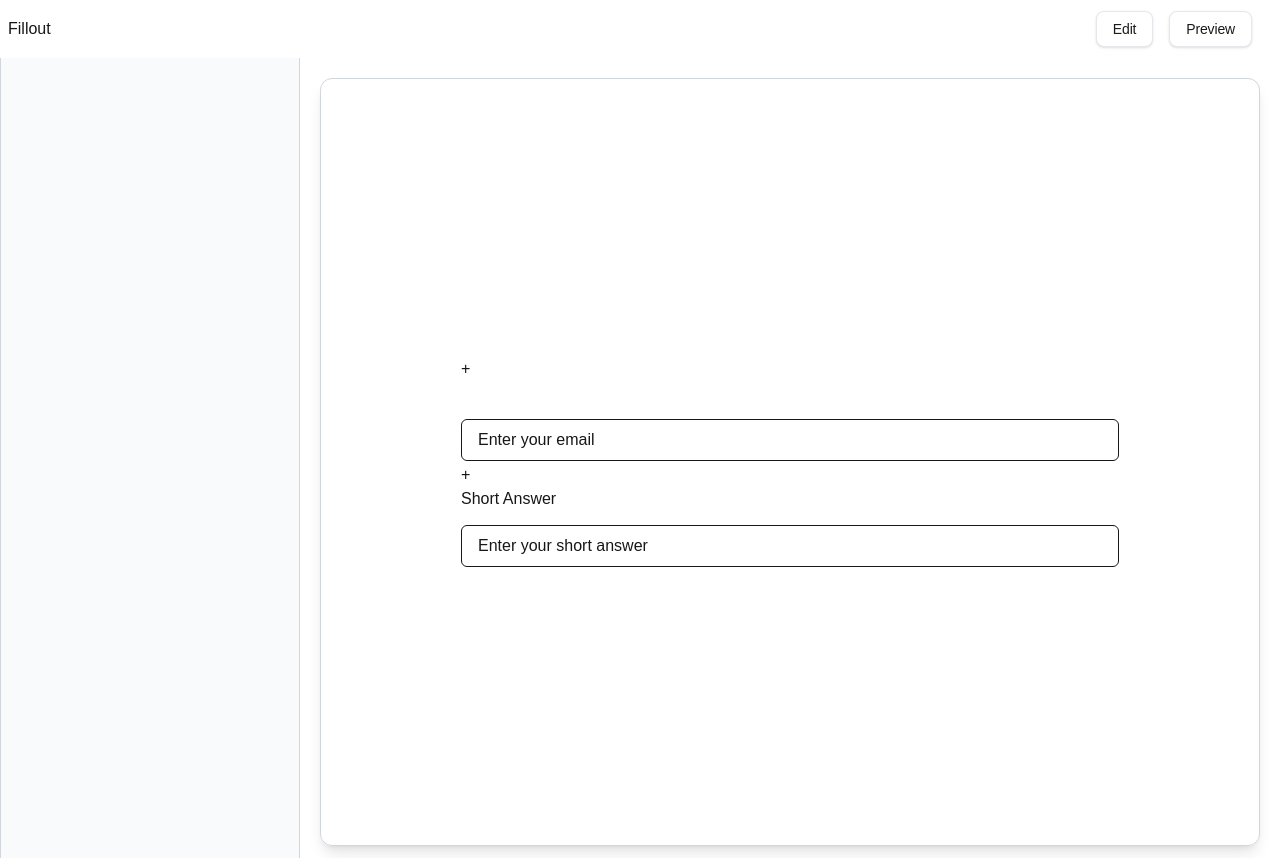
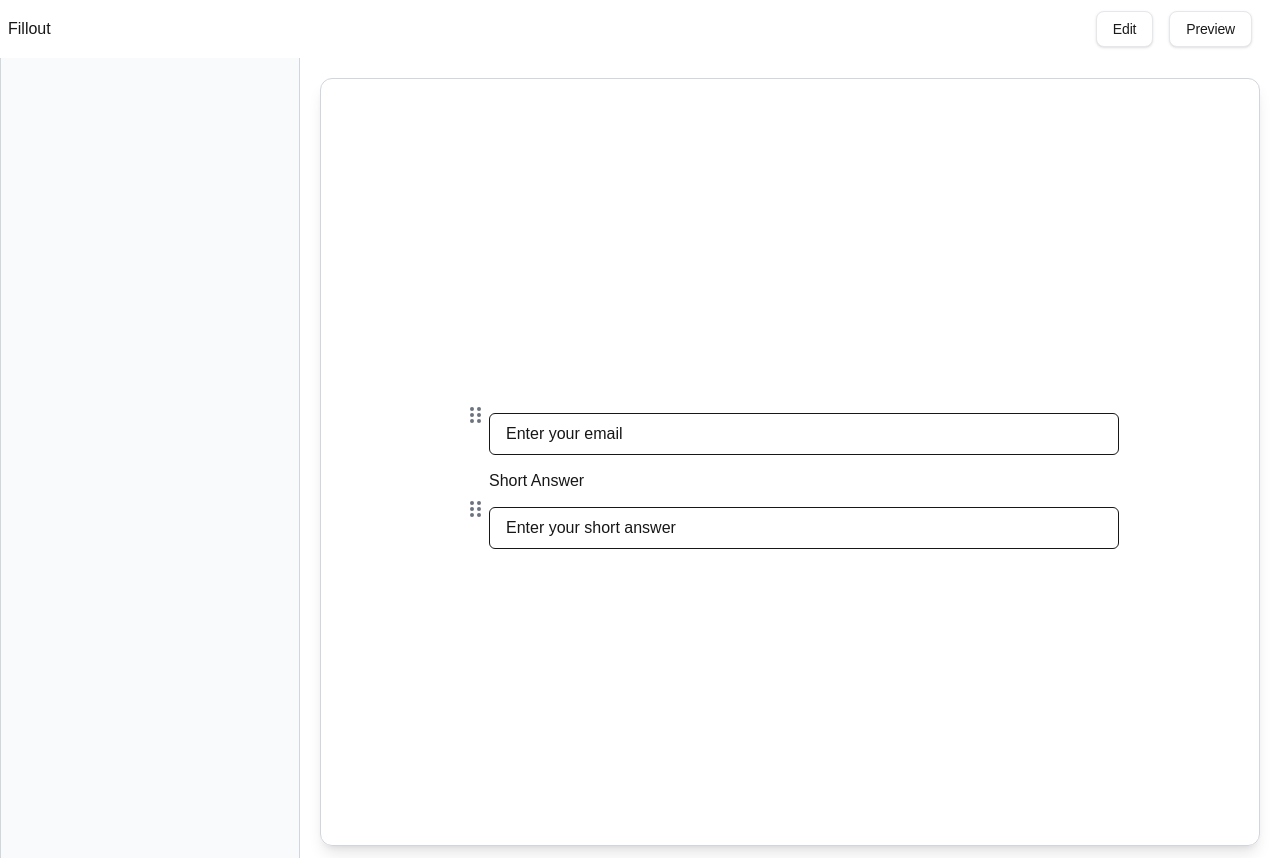
Before and after one commit to jaebungs/realtime-fillout-poc, a Next.js app: page / in a window 1280 px wide. Built offline with nearby package versions, Linux system fonts and the light colour scheme.

Commit message:
add group icon

```diff
--- a/src/app/components/EditCanvas.tsx
+++ b/src/app/components/EditCanvas.tsx
@@ -38,20 +38,22 @@ const EditCanvas = () => {
           const isSelected = selectedComponentId === form.id
           return <div
             key={form.id}
-            className={`w-full
+            className={`w-full flex items-center
               ${isSelected
               ? 'border-2 border-[rgba(238,212,63,0.7)]'
               : 'border border-transparent hover:border-[rgba(238,212,63,0.7)]'
             }`}
           >
-            <div className="w-full ">+</div>
+            <div className='w-7 min-h-full cursor-move flex justify-center items-center flex-shrink-0'>
+              <svg width="15" height="18" viewBox="0 0 15 18" fill="none" xmlns="http://www.w3.org/2000/svg"><path d="M4 10C4.55228 10 5 9.5523 5 9C5 8.4477 4.55228 8 4 8C3.44772 8 3 8.4477 3 9C3 9.5523 3.44772 10 4 10Z" stroke="#6b7280" strokeWidth="2" strokeLinecap="round" strokeLinejoin="round"></path><path d="M4 4C4.55228 4 5 3.55228 5 3C5 2.44772 4.55228 2 4 2C3.44772 2 3 2.44772 3 3C3 3.55228 3.44772 4 4 4Z" stroke="#6b7280" strokeWidth="2" strokeLinecap="round" strokeLinejoin="round"></path><path d="M11 4C11.5523 4 12 3.55228 12 3C12 2.44772 11.5523 2 11 2C10.4477 2 10 2.44772 10 3C10 3.55228 10.4477 4 11 4Z" stroke="#6b7280" strokeWidth="2" strokeLinecap="round" strokeLinejoin="round"></path><path d="M11 10C11.5523 10 12 9.5523 12 9C12 8.4477 11.5523 8 11 8C10.4477 8 10 8.4477 10 9C10 9.5523 10.4477 10 11 10Z" stroke="#6b7280" strokeWidth="2" strokeLinecap="round" strokeLinejoin="round"></path><path d="M11 16C11.5523 16 12 15.5523 12 15C12 14.4477 11.5523 14 11 14C10.4477 14 10 14.4477 10 15C10 15.5523 10.4477 16 11 16Z" stroke="#6b7280" strokeWidth="2" strokeLinecap="round" strokeLinejoin="round"></path><path d="M4 16C4.55228 16 5 15.5523 5 15C5 14.4477 4.55228 14 4 14C3.44772 14 3 14.4477 3 15C3 15.5523 3.44772 16 4 16Z" stroke="#6b7280" strokeWidth="2" strokeLinecap="round" strokeLinejoin="round"></path></svg>
+            </div>
             <div
               draggable
               onDragStart={(e) => onDragStart(e, form.id)}
               onDragOver={onDragOver}
               onDrop={(e) => onDrop(e, index)}
               onClick={() => handleComponentClick(form.id)}
-              className="cursor-pointer"
+              className="w-full py-[6px] cursor-pointer"
             >
               {renderComponent(form)}
             </div>
```
